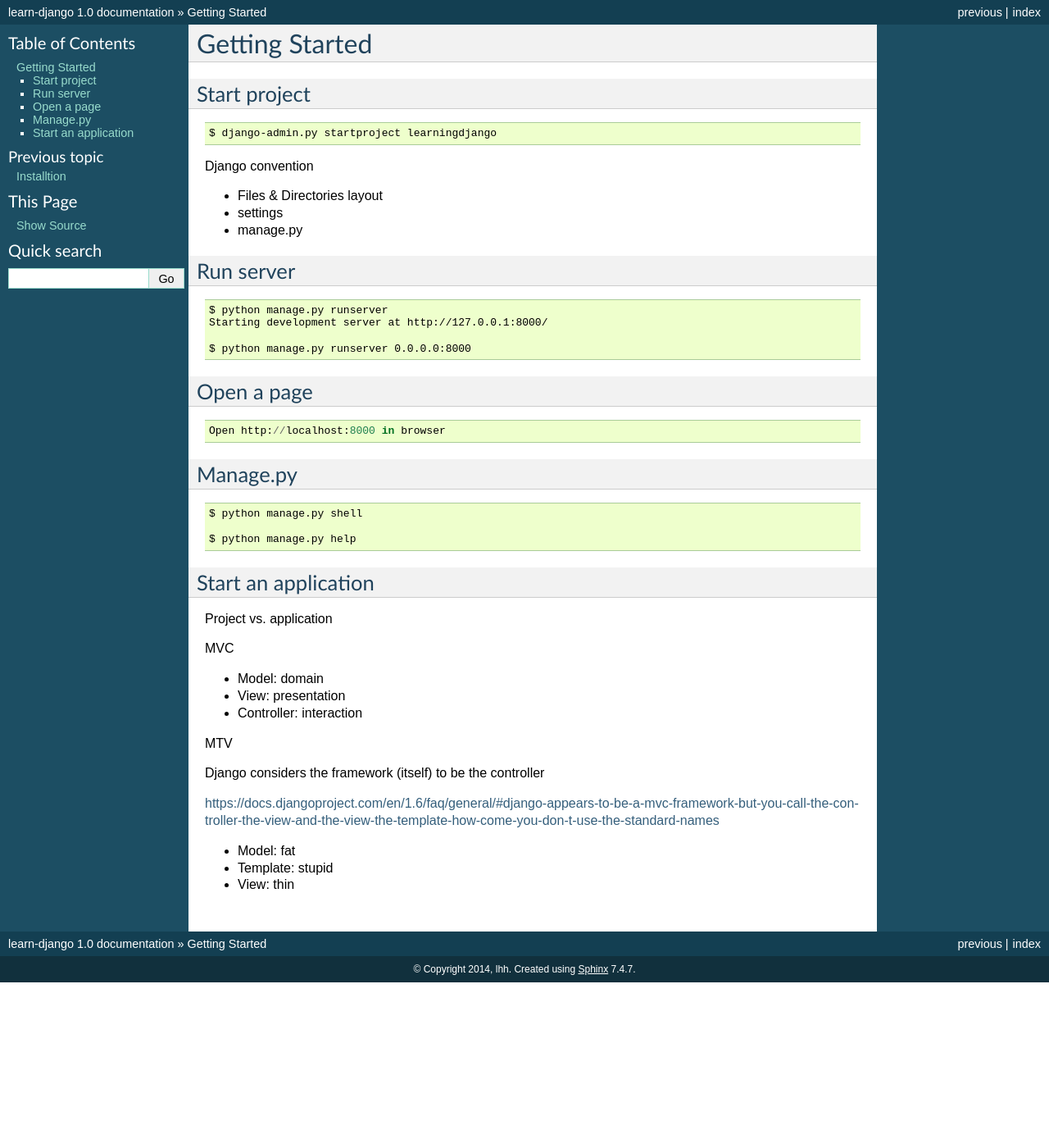
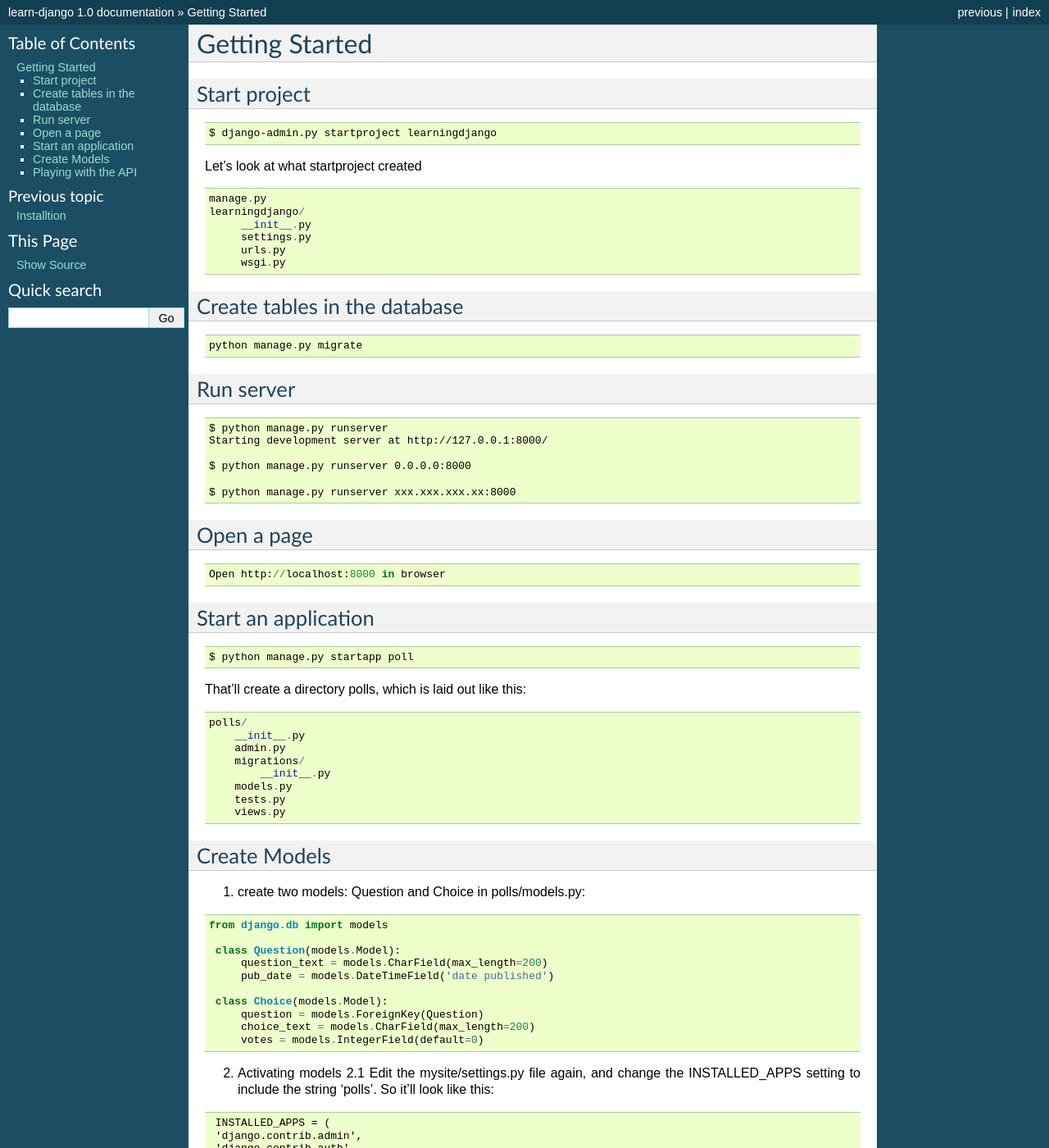
Before and after one commit to sunshine027/learn-django, a Sphinx documentation site: the page built from source/chapter03/README.rst, in a window 1280 px wide and 1400 px high. Shown: the whole window at 82% size. Built offline with Sphinx 7.4.7, drawn with Linux system fonts in a browser that asks for light colours; some of the changed text lies outside the part shown.

Commit message:
Update chapter03

```diff
--- a/source/chapter03/README.rst
+++ b/source/chapter03/README.rst
@@ -8,11 +8,23 @@ Start project
 
     $ django-admin.py startproject learningdjango
 
-Django convention
+Let’s look at what startproject created
 
--  Files & Directories layout
--  settings
--  manage.py
+::
+
+   manage.py
+   learningdjango/
+        __init__.py
+        settings.py
+        urls.py
+        wsgi.py
+
+Create tables in the database
+---------------------------------
+
+::
+
+  python manage.py migrate
 
 Run server
 ----------
@@ -24,6 +36,8 @@ Run server
 
     $ python manage.py runserver 0.0.0.0:8000
 
+    $ python manage.py runserver xxx.xxx.xxx.xx:8000
+
 Open a page
 -----------
 
@@ -31,8 +45,72 @@ Open a page
 
     Open http://localhost:8000 in browser
 
-Manage.py
----------
+Start an application
+--------------------
+
+::
+
+    $ python manage.py startapp poll
+
+That’ll create a directory polls, which is laid out like this:
+
+::
+
+    polls/
+        __init__.py
+        admin.py
+        migrations/
+            __init__.py
+        models.py
+        tests.py
+        views.py
+
+Create Models
+-------------
+1. create two models: Question and Choice in polls/models.py:
+
+::
+
+   from django.db import models
+
+    class Question(models.Model):
+        question_text = models.CharField(max_length=200)
+        pub_date = models.DateTimeField('date published')
+
+    class Choice(models.Model):
+        question = models.ForeignKey(Question)
+        choice_text = models.CharField(max_length=200)
+        votes = models.IntegerField(default=0)
+
+2. Activating models
+   2.1 Edit the mysite/settings.py file again, and change the INSTALLED_APPS setting to include the string 'polls'. So it’ll look like this:
+
+::
+
+    INSTALLED_APPS = (
+    'django.contrib.admin',
+    'django.contrib.auth',
+    'django.contrib.contenttypes',
+    'django.contrib.sessions',
+    'django.contrib.messages',
+    'django.contrib.staticfiles',
+    'polls',
+    )
+
+   2.2 Now Django knows to include the polls app. Let’s run another command:
+
+::
+
+    $ python manage.py makemigrations polls
+
+   2.3 Now, run migrate again to create those model tables in your database:
+
+::
+
+    $ python manage.py migrate
+
+Playing with the API
+--------------------
 
 ::
 
```
Also changed, not shown: other parts of source/chapter03/README.rst (+0 -2 lines).
